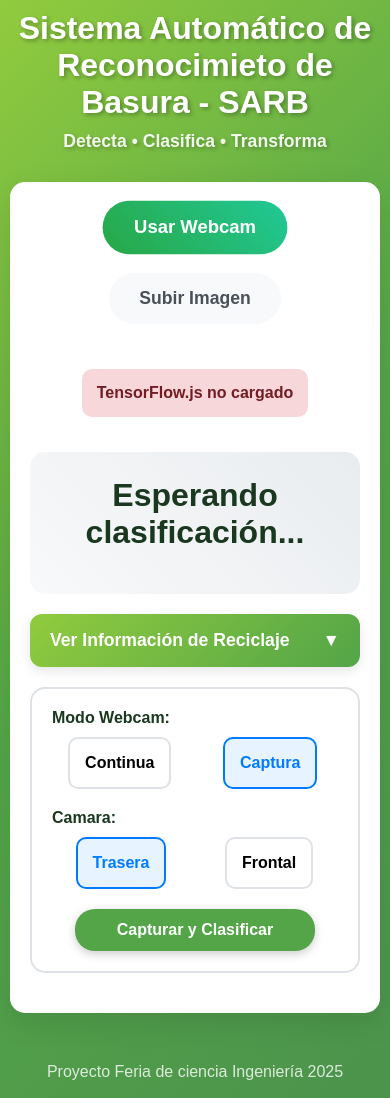
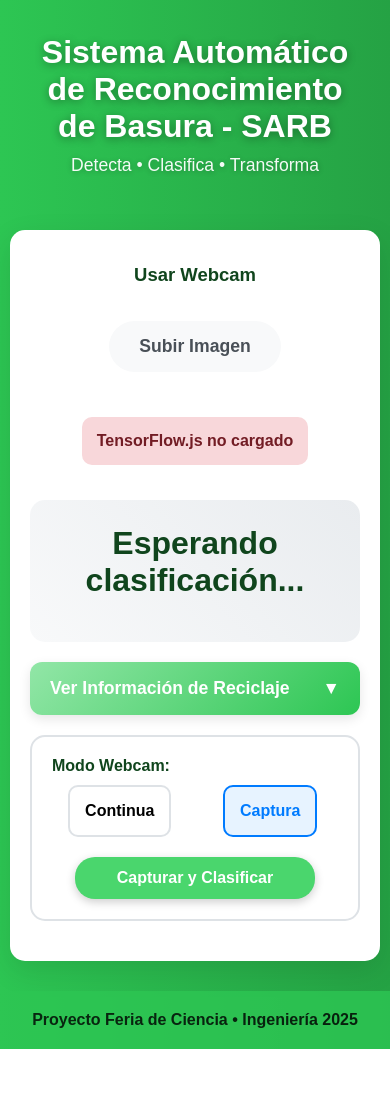
Before and after one commit to Alexandrentt/Proyecto-Para-la-Feria-de-Ciencia-de-la-Ingenier-a-Cunoc-2025, a plain HTML site: page index.html in a window 390 px wide. After the commit the page ends 1049 px from the top, so only its background shows below. Drawn offline with nearby package versions, Linux system fonts and the light colour scheme.

Commit message:
1.4 (otro cambio de interfaz, para los colores)

```diff
--- a/index.html
+++ b/index.html
@@ -7,9 +7,7 @@
     <title> SARB </title>
     <link rel="icon" type="image/png" href="favicon.png">
 
-    <!-- Librerías CDN -->
     <script src="https://cdn.jsdelivr.net/npm/@tensorflow/tfjs@4.18.0/dist/tf.min.js"></script>
-    <!-- COCO-SSD eliminado - solo modo individual -->
     <script
         src="https://cdn.jsdelivr.net/npm/@teachablemachine/image@0.8.4/dist/teachablemachine-image.min.js"></script>
     <script src="https://cdn.jsdelivr.net/npm/chart.js"></script>
@@ -20,16 +18,14 @@
 <body>
     <div class="container">
 
-        <!-- Vista Principal -->
         <div id="home-view" class="view active">
             <header>
-                <h1>Sistema Automático de Reconocimieto de Basura - SARB <h1>
+                <h1>Sistema Automático de Reconocimiento de Basura - SARB</h1>
                         <p class="subtitle">Detecta • Clasifica • Transforma </p>
             </header>
 
             <div class="card">
 
-                <!-- Selector de Modo -->
                 <div class="mode-selector">
                     <button class="mode-btn active" onclick="switchMode('webcam')">
                         Usar Webcam
@@ -49,7 +45,6 @@
                     <canvas id="webcam-canvas" style="display: none;"></canvas>
                 </div>
 
-                <!-- Sección Upload -->
                 <div id="upload-section" class="upload-section">
                     <div class="upload-area" onclick="document.getElementById('file-input').click()">
                         <div class="upload-icon">📁</div>
@@ -64,13 +59,11 @@
                     </button>
                 </div>
 
-                <!-- Resultados -->
                 <div class="results">
                     <div id="prediction" class="prediction">Esperando clasificación...</div>
                     <div id="confidence" class="confidence"></div>
                 </div>
 
-                <!-- Menú Desplegable de Información de Reciclaje -->
                 <div id="recycling-info" class="recycling-info-dropdown">
                     <button class="info-toggle-btn" onclick="toggleRecyclingInfo()">
                         Ver Información de Reciclaje
@@ -94,7 +87,6 @@
                     </div>
                 </div>
 
-                <!-- Configuración Rápida -->
                 <div class="quick-config">
                     <div class="config-row">
                         <div class="config-item">
@@ -110,18 +102,8 @@
                                 </button>
                             </div>
                         </div>
-                        <div class="config-item camera-config" style="display: none;">
-                            <label>Camara:</label>
-                            <div class="mode-options camera-options">
-                                <button id="rear-camera-btn" class="mode-option active"
-                                    onclick="setCameraFacing('environment')">Trasera</button>
-                                <button id="front-camera-btn" class="mode-option"
-                                    onclick="setCameraFacing('user')">Frontal</button>
-                            </div>
-                        </div>
                     </div>
 
-                    <!-- Botón de Captura (solo visible en modo captura) -->
                     <div id="capture-controls" class="capture-controls">
                         <button id="capture-btn" class="capture-btn" onclick="captureAndClassify()">
                             Capturar y Clasificar
@@ -133,10 +115,9 @@
     </div>
 
     <div class="footer">
-        <p>Proyecto Feria de ciencia Ingeniería 2025</p>
+        <p>Proyecto Feria de Ciencia • Ingeniería 2025</p>
     </div>
 
     <script src="script.js"></script>
 </body>
-
 </html>
--- a/script.js
+++ b/script.js
@@ -1,20 +1,20 @@
 const MODEL_URL = './my_model/';
 let model, webcam, currentMode = 'webcam';
-let isWebcamActive = false; // indica si la webcam ya está inicializada y en play
+let isWebcamActive = false;
 let isModelLoaded = false;
 let currentImageData = null;
 let webcamMode = 'capture';
 let currentView = 'home';
 let isModalOpen = false;
 let lastTopPrediction = null;
-// Preferencia de cámara: 'environment' (trasera) o 'user' (frontal). Se puede cambiar desde la UI.
-let preferredFacing = 'environment'; // Por defecto usar cámara trasera
+// usamos la camara trasera, primer intento
+let preferredFacing = 'environment';
 
 async function initApp() {
     console.log(' Iniciando Clasificador de Basura');
     updateStatus('Verificando librerías...', 'loading');
 
-    // Verificar librerías
+    // esto verifica las librerias
     if (typeof tf === 'undefined') {
         updateStatus(' TensorFlow.js no cargado', 'error');
         return;
@@ -27,7 +27,7 @@ async function initApp() {
 
     console.log('Librerías cargadas correctamente');
 
-    // Cargar solo el modelo de clasificación
+    // Carga el modelo
     await loadModel();
 
     setupEventListeners();
@@ -51,7 +51,6 @@ async function loadModel() {
     try {
         updateStatus('Cargando modelo de Techable Machine');
 
-        // Verificar archivos del modelo
         const modelResponse = await fetch(MODEL_URL + 'model.json');
         if (!modelResponse.ok) {
             throw new Error('model.json no encontrado. Asegúrate de tener la carpeta my_model/ con los archivos del modelo.');
@@ -62,7 +61,6 @@ async function loadModel() {
             throw new Error('metadata.json no encontrado en la carpeta my_model/');
         }
 
-        // Cargar modelo
         model = await tmImage.load(MODEL_URL + 'model.json', MODEL_URL + 'metadata.json');
         console.log('Modelo cargado:', model);
 
@@ -79,7 +77,7 @@ async function loadModel() {
             updateStatus('Error al iniciar la cámara automáticamente', 'error');
         }
 
-            }, 300); // pequeño retardo para asegurar que el DOM esté listo
+    }, 300);
 }
 
     } catch (error) {
@@ -89,7 +87,7 @@ async function loadModel() {
     }
 }
 async function initWebcam() {
-    console.log('🎥 Iniciando cámara...');
+    console.log(' Iniciando cámara...');
 
     if (!isModelLoaded) {
         updateStatus('Modelo de basura no cargado', 'error');
@@ -104,21 +102,20 @@ async function initWebcam() {
     const video = document.getElementById('webcam');
     if (!video) return console.error("No se encontró el elemento <video>");
 
-    // Detener streams previos
     if (window.webcamStream) {
         window.webcamStream.getTracks().forEach(track => track.stop());
     }
 
-    // Detectar si es móvil o escritorio
+    // Detectar si es telefono o computadora
         const isMobile = /Android|webOS|iPhone|iPad|iPod|BlackBerry|IEMobile|Opera Mini/i.test(navigator.userAgent);
     console.log('Dispositivo detectado:', isMobile ? 'Móvil' : 'Escritorio');
 
     let stream = null;
     let cameraUsed = '';
 
-    // ESTRATEGIA 1: En móviles, forzar cámara trasera con facingMode exact
+    // ESTRATEGIA 1: En telefonos, forzar la cámara trasera con facingMode exact
     if (isMobile) {
-        console.log('📱 Móvil detectado - Forzando cámara trasera con facingMode: environment');
+        console.log(' Móvil detectado - Forzando cámara trasera con facingMode: environment');
         try {
             stream = await navigator.mediaDevices.getUserMedia({
             video: {
@@ -128,13 +125,13 @@ async function initWebcam() {
             }
             });
             cameraUsed = 'Trasera (móvil)';
-            console.log('✅ Cámara trasera activada en móvil');
+            console.log(' Cámara trasera activada en móvil');
         } catch (error) {
-            console.warn('❌ No se pudo usar facingMode environment en móvil:', error);
+            console.warn(' No se pudo usar facingMode environment en móvil:', error);
         }
     }
 
-    // ESTRATEGIA 2: Buscar cámara trasera por etiquetas (móvil y escritorio)
+    // ESTRATEGIA 2: Buscar cámara trasera por etiquetas (telefono y computadora)
     if (!stream) {
         console.log('🔍 Buscando cámara trasera por etiquetas...');
             try {
@@ -148,7 +145,7 @@ async function initWebcam() {
             });
 
             if (backCamera) {
-                console.log('📷 Cámara trasera encontrada:', backCamera.label);
+                console.log('Cámara trasera encontrada:', backCamera.label);
                 stream = await navigator.mediaDevices.getUserMedia({
                     video: {
                         deviceId: { exact: backCamera.deviceId },
@@ -157,14 +154,14 @@ async function initWebcam() {
                     }
                 });
                 cameraUsed = `Trasera (${backCamera.label})`;
-                console.log('✅ Cámara trasera activada por deviceId');
+                console.log('Cámara trasera activada por deviceId');
             }
         } catch (error) {
-            console.warn('❌ Error buscando cámara trasera por etiquetas:', error);
+            console.warn('Error buscando cámara trasera por etiquetas:', error);
         }
     }
 
-    // ESTRATEGIA 3: Fallback - intentar facingMode environment ideal
+    // ESTRATEGIA 3:
     if (!stream) {
         console.log('🔄 Fallback: Intentando facingMode environment ideal...');
         try {
@@ -175,14 +172,14 @@ async function initWebcam() {
                     height: { ideal: 1080 }
                 }
             });
-            cameraUsed = 'Trasera (fallback)';
+            cameraUsed = 'Camara';
             console.log('✅ Cámara trasera activada (fallback)');
         } catch (error) {
             console.warn('❌ Fallback environment falló:', error);
         }
     }
 
-    // ESTRATEGIA 4: Último recurso - cámara frontal (solo en escritorio)
+    // ESTRATEGIA 4: Último recurso, la cámara frontal (solo en computadora)
     if (!stream && !isMobile) {
         console.log('🔄 Último recurso: Usando cámara frontal en escritorio...');
         try {
@@ -194,9 +191,9 @@ async function initWebcam() {
                 }
             });
             cameraUsed = 'Frontal (último recurso)';
-            console.log('✅ Cámara frontal activada como último recurso');
+            console.log(' Cámara frontal activada como último recurso');
         } catch (error) {
-            console.error('❌ No se pudo acceder a ninguna cámara:', error);
+            console.error(' No se pudo acceder a ninguna cámara:', error);
             alert("No se pudo acceder a la cámara. Revisa los permisos.");
             return;
         }
@@ -204,7 +201,7 @@ async function initWebcam() {
 
     // Si no se pudo obtener ninguna cámara
     if (!stream) {
-        console.error('❌ No se pudo acceder a ninguna cámara');
+        console.error('No se pudo acceder a ninguna cámara');
         alert("No se pudo acceder a la cámara. Revisa los permisos.");
         return;
     }
@@ -212,8 +209,7 @@ async function initWebcam() {
     // Configurar el video
     window.webcamStream = stream;
     video.srcObject = stream;
-    video.style.transform = "none"; // Sin espejo para cámara trasera
-
+    video.style.transform = "none";
     await new Promise(resolve => {
         video.onloadedmetadata = () => {
             video.play();
@@ -222,17 +218,15 @@ async function initWebcam() {
     });
 
     // Crear webcam para tmImage
-    const flip = false; // No flip para cámara trasera
+    const flip = false;
     webcam = new tmImage.Webcam(640, 480, flip);
 
-    // Configurar canvas y ocultar el elemento <video> para evitar duplicado visual
     const canvas = document.getElementById('webcam-canvas');
     if (canvas) {
         canvas.width = video.videoWidth || 640;
         canvas.height = video.videoHeight || 480;
         canvas.style.display = 'block';
     }
-    // Ocultar el elemento de video, ya que usamos el canvas para mostrar
     if (video) {
         video.style.display = 'none';
     }
@@ -247,41 +241,10 @@ async function initWebcam() {
         }
         updateStatus(statusMessage, 'success');
 
-    // Iniciar predicción
             predictWebcam();
 }
 
-// Permite al usuario cambiar entre cámara frontal y trasera
-function setCameraFacing(facing) {
-    if (facing !== 'user' && facing !== 'environment') return;
-    preferredFacing = facing;
 
-    // Actualizar estilos de botones
-    const rearBtn = document.getElementById('rear-camera-btn');
-    const frontBtn = document.getElementById('front-camera-btn');
-    if (rearBtn) rearBtn.classList.toggle('active', facing === 'environment');
-    if (frontBtn) frontBtn.classList.toggle('active', facing === 'user');
-
-    // Si la webcam está activa, reiniciarla para aplicar la preferencia
-    if (isWebcamActive && currentMode === 'webcam') {
-        try {
-            // Detener la webcam actual
-            if (webcam) {
-                if (typeof webcam.stop === 'function') webcam.stop();
-                if (webcam.video && webcam.video.srcObject) {
-                    const tracks = webcam.video.srcObject.getTracks();
-                    tracks.forEach(t => t.stop());
-                }
-            }
-        } catch (e) {
-            console.warn('Error al detener webcam antes de reiniciar:', e);
-        }
-        webcam = null;
-        isWebcamActive = false;
-        // Re-iniciar la webcam con la nueva preferencia
-        setTimeout(() => initWebcam(), 200);
-    }
-}
 
 async function predictWebcam() {
     if (currentMode !== 'webcam') return;
--- a/styles.css
+++ b/styles.css
@@ -1,14 +1,23 @@
-/* CSS Variables para temas */
 :root {
-    /* Tema Claro */
-    --primary-color: #19381f;
-    --secondary-color: #4c934c;
-    --success-color: #53a548;
+    --pakistan-green: #10451d;
+    --dartmouth-green: #155d27;
+    --dark-spring-green: #1a7431;
+    --forest-green: #208b3a;
+    --pigment-green: #25a244;
+    --dark-pastel-green: #2dc653;
+    --malachite: #4ad66d;
+    --light-green: #6ede8a;
+    --celadon: #92e6a7;
+    --celadon-2: #b7efc5;
+
+    --primary-color: var(--pakistan-green);
+    --secondary-color: var(--pigment-green);
+    --success-color: var(--malachite);
     --danger-color: #dc3545;
-    --warning-color: #eee82c;
-    --info-color: #17a2b8;
-    --light-color: #91cb3e;
-    --dark-color: #19381f;
+    --warning-color: #ffc107;
+    --info-color: var(--dark-pastel-green);
+    --light-color: var(--light-green);
+    --dark-color: var(--dartmouth-green);
     --white: #ffffff;
     --gray-100: #f8f9fa;
     --gray-200: #e9ecef;
@@ -21,40 +30,35 @@
     --gray-900: #212529;
     --black: #000000;
 
-    /* Fondos y superficies */
-    --bg-primary: linear-gradient(135deg, #91cb3e 0%, #53a548 50%, #4c934c 100%);
+    --bg-primary: linear-gradient(90deg, var(--dark-pastel-green) 0%, var(--pigment-green) 100%);
     --bg-secondary: #ffffff;
     --bg-tertiary: #f8f9fa;
     --bg-card: #ffffff;
     --bg-modal: rgba(0, 0, 0, 0.8);
 
-    /* Textos */
-    --text-primary: #19381f;
-    --text-secondary: #495057;
+    --text-primary: var(--primary-color);
+    --text-secondary: #3a4a3f;
     --text-light: #ffffff;
     --text-muted: #6c757d;
 
-    /* Bordes y sombras */
     --border-color: #dee2e6;
     --shadow: 0 2px 8px rgba(0,0,0,0.1);
     --shadow-hover: 0 5px 15px rgba(0,0,0,0.2);
 }
 
-/* Tema Oscuro */
 [data-theme="dark"] {
-    --primary-color: #19381f;
-    --secondary-color: #4c934c;
-    --success-color: #53a548;
+    --primary-color: var(--pakistan-green);
+    --secondary-color: var(--pigment-green);
+    --success-color: var(--malachite);
     --danger-color: #dc3545;
-    --warning-color: #eee82c;
-    --info-color: #17a2b8;
-    --light-color: #91cb3e;
-    --dark-color: #19381f;
+    --warning-color: #ffc107;
+    --info-color: var(--dark-pastel-green);
+    --light-color: var(--light-green);
+    --dark-color: var(--dartmouth-green);
     --white: #ffffff;
     --gray-100: #1a1a1a;
 }
 
-/* Asegurar contraste en elementos con fondo blanco en tema oscuro */
 [data-theme="dark"] .card h1,
 [data-theme="dark"] .card h2,
 [data-theme="dark"] .card h3,
@@ -65,7 +69,6 @@
     color: var(--text-primary) !important;
 }
 
-/* Estilos responsivos para configuración rápida */
 @media (max-width: 768px) {
     .quick-config {
         padding: 15px;
@@ -113,9 +116,6 @@ body {
     padding: 20px;
 }
 
-/* Menú desplegable */
-    /* .help-content and .help-btn removed (help UI removed) */
-    /* Help UI styles removed */
 .dropdown-menu button:hover {
     background: #f8f9fa;
 }
@@ -124,7 +124,6 @@ body {
     background: #e9ecef;
 }
 
-/* Vistas */
 .view {
     display: none;
     opacity: 0;
@@ -140,20 +139,26 @@ body {
 
 header {
     text-align: center;
-    color: white;
+    color: var(--white);
     margin-bottom: 30px;
     position: relative;
+    background: transparent;
+    padding: 24px 16px;
+    border-radius: 12px;
 }
 
 h1 {
     font-size: 2.5rem;
     margin-bottom: 10px;
-    text-shadow: 2px 2px 4px rgba(0,0,0,0.3);
+    color: var(--white);
+    text-shadow: 0 2px 8px rgba(0,0,0,0.35);
 }
 
 .subtitle {
     font-size: 1.1rem;
-    opacity: 0.9;
+    color: var(--white);
+    opacity: 0.95;
+    text-shadow: 0 1px 6px rgba(0,0,0,0.3);
 }
 
 .card {
@@ -186,15 +191,14 @@ h1 {
     transition: all 0.3s ease;
     background: #f8f9fa;
     color: #495057;
-    /* Evitar que el botón se expanda por texto muy largo */
     white-space: normal;
     max-width: 240px;
     overflow-wrap: anywhere;
 }
 
 .mode-btn.active {
-    background: linear-gradient(45deg, #28a745, #20c997);
-    color: white;
+    background: linear-gradient(45deg, var(--emerald), var(--verdigris));
+    color: var(--primary-color);
     transform: scale(1.05);
 }
 
@@ -224,23 +228,23 @@ h1 {
 }
 
 .upload-area {
-    border: 3px dashed #28a745;
+    border: 3px dashed var(--emerald);
     border-radius: 15px;
     padding: 40px;
     text-align: center;
     cursor: pointer;
     transition: all 0.3s ease;
-    background: #f8fff9;
+    background: var(--tea-green);
 }
 
 .upload-area:hover {
-    background: #e8f5e8;
-    border-color: #20c997;
+    background: #e1ffee;
+    border-color: var(--verdigris);
 }
 
 .upload-area.dragover {
-    background: #d4edda;
-    border-color: #155724;
+    background: #dfffea;
+    border-color: var(--emerald);
 }
 
 #file-input {
@@ -262,7 +266,7 @@ h1 {
 .results {
     text-align: center;
     padding: 25px;
-    background: linear-gradient(45deg, #f8f9fa, #e9ecef);
+    background: linear-gradient(45deg, var(--gray-100), var(--gray-200));
     border-radius: 15px;
     margin-top: 20px;
     display: flex;
@@ -301,17 +305,15 @@ h1 {
     margin: 0 auto;
 }
 
-/* Fondo amplio en pantallas grandes: dejar más espacio horizontal */
 @media (min-width: 769px) {
     .prediction-result {
-        max-width: 680px; /* fondo amplio en escritorio */
+        max-width: 680px;
         min-width: 300px;
         font-size: 1.2rem;
         padding: 12px 24px;
     }
 }
 
-/* En móviles, limitar el ancho y permitir quiebre natural dentro del área */
 @media (max-width: 768px) {
     .prediction-result {
         max-width: 320px;
@@ -375,13 +377,13 @@ h1 {
 }
 
 .status.loading {
-    background: #d1ecf1;
-    color: #0c5460;
+    background: #d7f3ff;
+    color: #0a5770;
 }
 
 .status.success {
-    background: #d4edda;
-    color: #155724;
+    background: #e1ffee;
+    color: #0f5c3f;
 }
 
 .status.error {
@@ -391,7 +393,7 @@ h1 {
 
 .classify-btn {
     padding: 15px 40px;
-    background: linear-gradient(45deg, #007bff, #6610f2);
+    background: linear-gradient(45deg, var(--dark-pastel-green), var(--pigment-green));
     color: white;
     border: none;
     border-radius: 50px;
@@ -406,7 +408,7 @@ h1 {
 
 .classify-btn:hover {
     transform: translateY(-2px);
-    box-shadow: 0 10px 20px rgba(0,123,255,0.3);
+    box-shadow: 0 10px 20px rgba(16, 69, 29, 0.25);
 }
 
 .classify-btn:disabled {
@@ -425,10 +427,12 @@ h1 {
 
 .footer {
     text-align: center;
-    color: white;
+    color: #000;
     opacity: 0.8;
     margin-top: auto;
     padding: 20px;
+    background: var(--dark-pastel-green);
+    font-weight: 700;
 }
 
 @media (max-width: 768px) {
@@ -465,7 +469,6 @@ h1 {
     100% { transform: rotate(360deg); }
 }
 
-/* Configuración Rápida */
 .quick-config {
     margin: 20px 0;
     padding: 20px;
@@ -525,8 +528,8 @@ h1 {
     display: grid;
     grid-template-columns: 1fr 1fr;
     gap: 15px;
-    justify-content: center; /* centrar la cuadricula de opciones */
-    justify-items: center; /* centrar cada celda */
+    justify-content: center;
+    justify-items: center;
     align-items: center;
 }
 
@@ -540,11 +543,10 @@ h1 {
     text-align: center;
     font-size: 1rem;
     font-weight: bold;
-    /* Asegurar que la etiqueta ajuste su ancho y no estire el fondo */
     white-space: normal;
     max-width: 220px;
     overflow-wrap: anywhere;
-    margin: 0 auto; /* centrar cada opción dentro de su columna */
+    margin: 0 auto;
 }
 
 .mode-option:hover {
@@ -566,9 +568,7 @@ h1 {
     margin-top: 5px;
 }
 
-/* Help UI styles removed */
 
-/* Estilos para historial */
 .history-section {
     margin-top: 30px;
     padding: 20px;
@@ -689,7 +689,6 @@ h1 {
     }
 }
 
-/* Estilos para gráficas */
 .charts-section {
     margin-top: 30px;
     padding: 20px;
@@ -741,7 +740,7 @@ h1 {
 .stat-number {
     font-size: 2rem;
     font-weight: bold;
-    color: #007bff;
+    color: var(--primary-color);
     margin-bottom: 5px;
 }
 
@@ -760,7 +759,6 @@ h1 {
     }
 }
 
-/* Estilos para dataset de entrenamiento */
 .training-section {
     margin-top: 30px;
     padding: 20px;
@@ -872,7 +870,6 @@ h1 {
     }
 }
 
-/* Estilos para configuración */
 .setting-btn {
     padding: 12px 20px;
     border: 2px solid var(--border-color);
@@ -897,7 +894,6 @@ h1 {
     color: var(--text-primary);
 }
 
-/* Switch para tema */
 .theme-switch {
     position: relative;
     display: inline-block;
@@ -961,13 +957,11 @@ input:checked + .slider:before {
     font-weight: 500;
     color: var(--text-primary);
 }
-/* Asegurar que los mensajes de estado soporten saltos de línea y estén centrados */
 #status {
     white-space: pre-line;
     text-align: center;
 }
 
-/* Estilos para el menú desplegable de información de reciclaje */
 .recycling-info-dropdown {
     margin-top: 20px;
     border-radius: 12px;
@@ -979,7 +973,7 @@ input:checked + .slider:before {
 .info-toggle-btn {
     width: 100%;
     padding: 16px 20px;
-    background: linear-gradient(135deg, #91cb3e 0%, #53a548 100%);
+    background: linear-gradient(135deg, var(--celadon) 0%, var(--dark-pastel-green) 100%);
     color: white;
     border: none;
     font-size: 1.1rem;
@@ -993,7 +987,7 @@ input:checked + .slider:before {
 }
 
 .info-toggle-btn:hover {
-    background: linear-gradient(135deg, #7ab82f 0%, #459339 100%);
+    background: linear-gradient(135deg, var(--celadon-2) 0%, var(--pigment-green) 100%);
     transform: translateY(-2px);
     box-shadow: 0 6px 16px rgba(0, 0, 0, 0.15);
 }
@@ -1045,11 +1039,11 @@ input:checked + .slider:before {
 }
 
 .info-type-badge.reciclable {
-    background-color: #17a2b8;
+    background-color: var(--dark-pastel-green);
 }
 
 .info-type-badge.organico {
-    background-color: #28a745;
+    background-color: var(--malachite);
 }
 
 .info-type-badge.no-reciclable {
@@ -1128,7 +1122,6 @@ input:checked + .slider:before {
     }
 }
 
-/* Estilos para etiquetas de tipo de basura y botón de información */
 .waste-type-label {
     display: inline-block;
     padding: 6px 12px;
@@ -1160,9 +1153,6 @@ input:checked + .slider:before {
     color: white;
 }
 
-/* Estilos del botón de información eliminados - solo usar menú desplegable */
-
-/* Ocultar selector de cámaras y su label en escritorio; mostrar solo en móviles */
 .camera-config {
     display: none !important;
 }
@@ -1199,7 +1189,6 @@ input:checked + .slider:before {
     }
 }
 
-/* Responsive para etiquetas y botón */
 @media (max-width: 768px) {
     .waste-type-label {
         font-size: clamp(0.85rem, 3.2vw, 1rem);
@@ -1207,10 +1196,8 @@ input:checked + .slider:before {
         min-width: 110px;
     }
 
-    /* Estilos del botón de información eliminados */
 }
 
-/* Ajustes para el área de resultados: asegurar que el botón de clasificar también sea responsivo */
 .classify-btn {
     padding: clamp(10px, 2.2vw, 15px) clamp(14px, 3vw, 24px);
     font-size: clamp(0.95rem, 1.8vw, 1.05rem);
```
Lines whose indentation alone changed are shown as unchanged.
